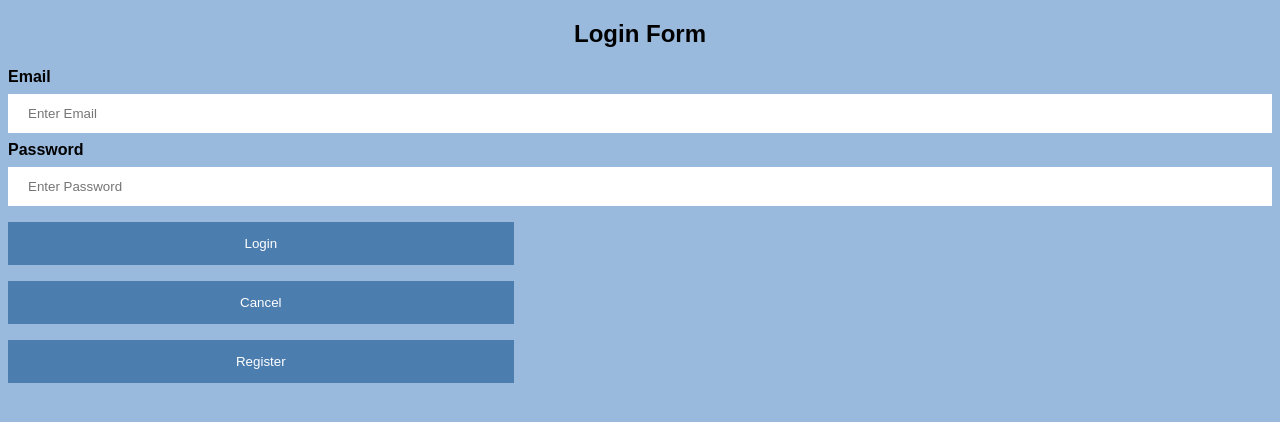
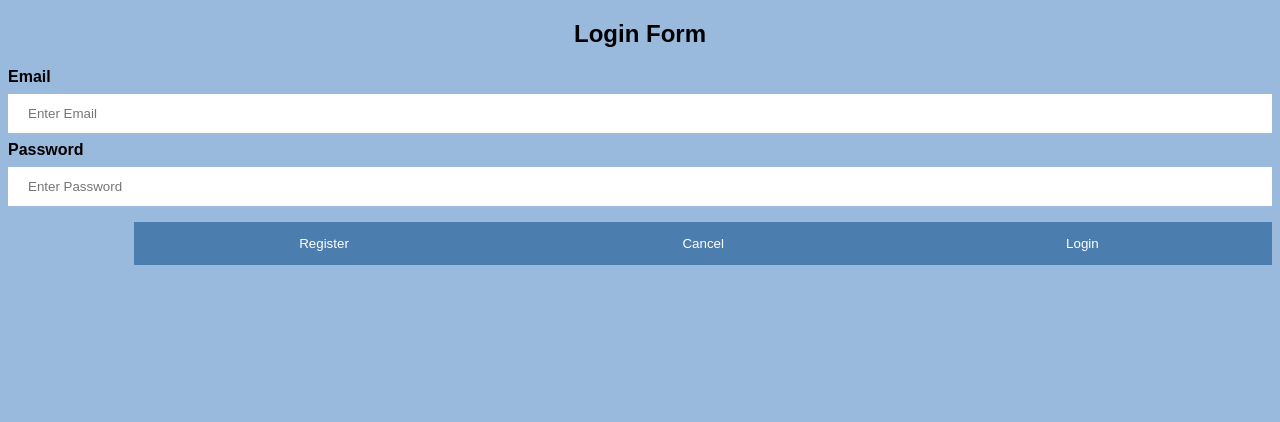
Before and after one commit to iJohnnyH/COMP426_Final, a website: page public/html/login.html in a window 1280 px wide. Drawn offline with Linux system fonts and the light colour scheme.

Commit message:
Update login.html

```diff
--- a/public/html/login.html
+++ b/public/html/login.html
@@ -25,10 +25,9 @@ button {
     margin: 8px 0;
     border: none;
     cursor: pointer;
-    width: 40%;
-
-	margin-right:50px;
-   float:center;
+    width: 30%;
+	margin-right30px;
+   float:right;
 }
 
 button:hover {
```
